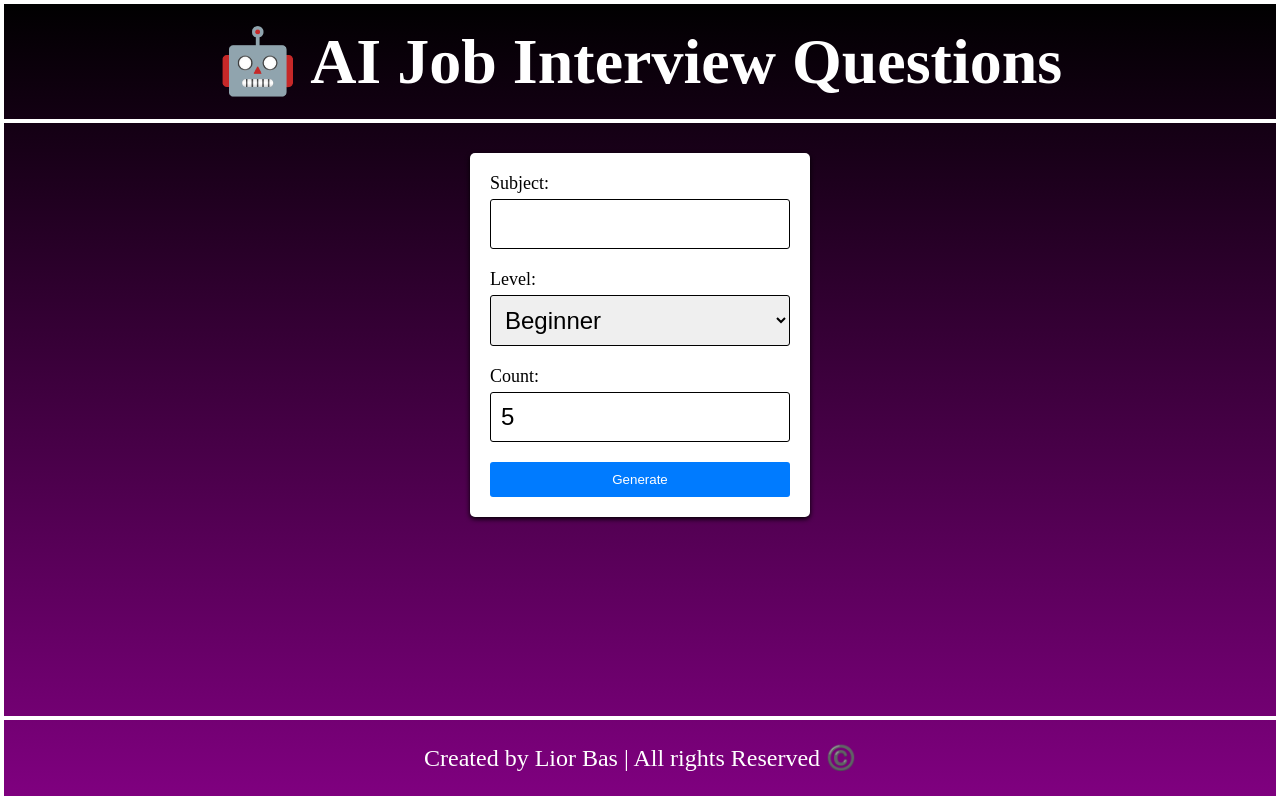
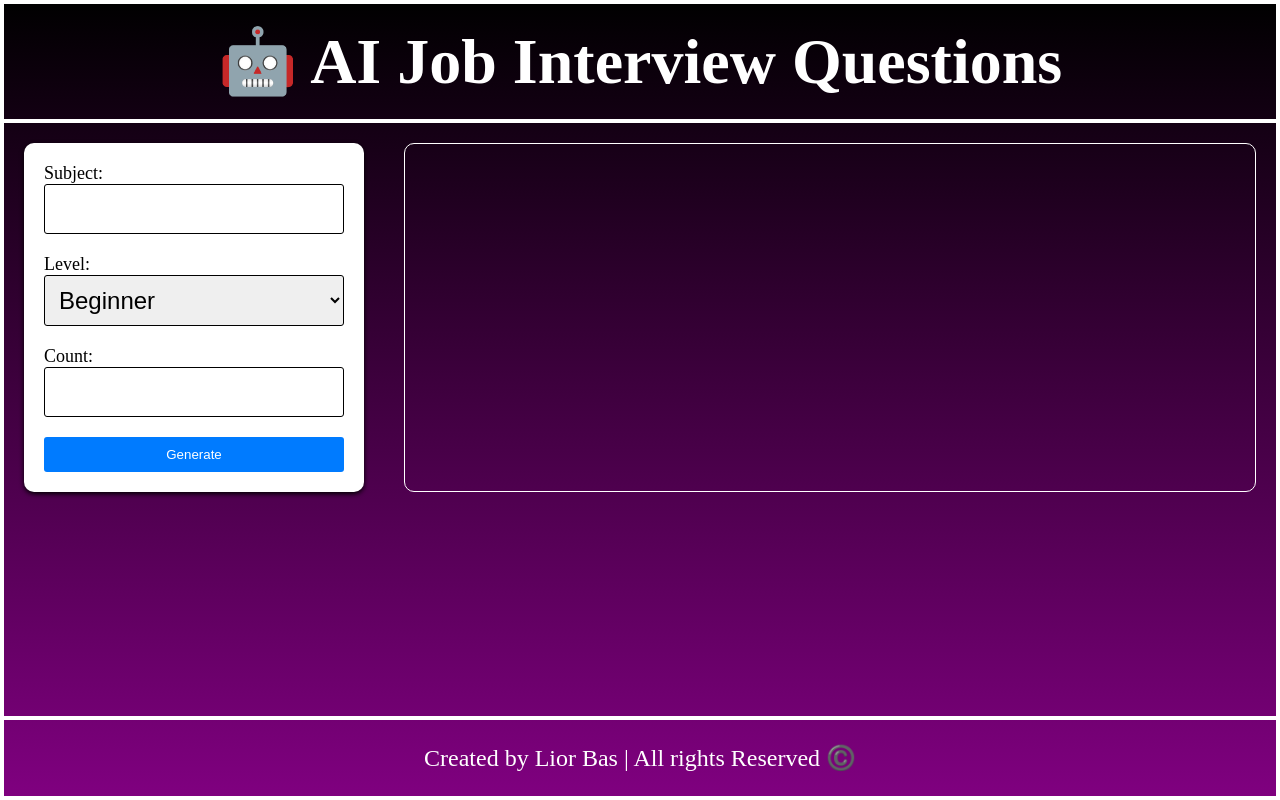
Before and after one commit to Zloof29/AI-Q-A, a React (Create React App) app: page / in a window 1280 px wide. Built offline with nearby package versions, Linux system fonts and the light colour scheme.

Commit message:
added utils&services + fixed css

```diff
--- a/package.json
+++ b/package.json
@@ -10,6 +10,7 @@
     "@types/node": "^16.18.113",
     "@types/react": "^18.3.11",
     "@types/react-dom": "^18.3.1",
+    "axios": "^1.7.7",
     "react": "^18.3.1",
     "react-dom": "^18.3.1",
     "react-hook-form": "^7.53.0",
--- a/src/Components/InterviewArea/Input/Input.module.css
+++ b/src/Components/InterviewArea/Input/Input.module.css
@@ -1,15 +1,16 @@
 .Form {
   background: white;
   padding: 20px;
-  border-radius: 5px;
+  border-radius: 10px;
   box-shadow: 0 2px 5px black;
   width: 300px;
   text-align: left;
-  margin: 30px auto;
+  margin: 20px;
 }
 
 .Label {
-  display: block;
+  /* display: block; */
+  margin-bottom: 5px;
   margin-bottom: 5px;
   color: black;
 }
--- a/src/Components/InterviewArea/Input/Input.tsx
+++ b/src/Components/InterviewArea/Input/Input.tsx
@@ -3,11 +3,15 @@ import css from "./Input.module.css";
 import { InterviewModel } from "../../../Models/InterviewModel";
 import { Level } from "../../../Models/Level";
 
-export function Input(): JSX.Element {
+type InputProps = {
+  generate: (interview: InterviewModel) => void;
+};
+
+export function Input(props: InputProps): JSX.Element {
   const { register, handleSubmit } = useForm<InterviewModel>();
 
   function send(interview: InterviewModel) {
-    console.log(interview);
+    props.generate(interview);
   }
 
   return (
@@ -18,20 +22,13 @@ export function Input(): JSX.Element {
 
         <label className={css.Label}>Level: </label>
         <select {...register("level")} required>
-          <option selected>{Level.Beginner}</option>
+          <option>{Level.Beginner}</option>
           <option>{Level.Intermediate}</option>
           <option>{Level.Expert}</option>
         </select>
 
         <label className={css.Label}>Count: </label>
-        <input
-          type="number"
-          min={1}
-          max={20}
-          value={5}
-          {...register("count")}
-          required
-        />
+        <input type="number" min={1} max={20} {...register("count")} required />
 
         <button>Generate</button>
       </form>
--- /dev/null
+++ b/src/Components/InterviewArea/Output/Output.module.css
@@ -0,0 +1,7 @@
+.Container {
+  border: 1px solid white;
+  margin: 20px;
+  padding: 20px;
+  border-radius: 10px;
+  font-size: larger;
+}
--- /dev/null
+++ b/src/Components/InterviewArea/Output/Output.tsx
@@ -0,0 +1,9 @@
+import css from "./Output.module.css";
+
+type OutputProps = {
+  qna: string;
+};
+
+export function Output(props: OutputProps): JSX.Element {
+  return <div className={css.Container}>{props.qna}</div>;
+}
--- a/src/Components/LayoutArea/Main/Main.module.css
+++ b/src/Components/LayoutArea/Main/Main.module.css
@@ -1,2 +1,7 @@
 .Container {
+  display: flex;
 }
+
+.Container > div:last-child {
+  flex: auto;
+}
--- a/src/Components/LayoutArea/Main/Main.tsx
+++ b/src/Components/LayoutArea/Main/Main.tsx
@@ -1,10 +1,22 @@
+import { useState } from "react";
+import { InterviewModel } from "../../../Models/InterviewModel";
 import { Input } from "../../InterviewArea/Input/Input";
+import { Output } from "../../InterviewArea/Output/Output";
 import css from "./Main.module.css";
 
 export function Main(): JSX.Element {
+  const [completion, setCompletion] = useState<string>("");
+
+  function fetch(interview: InterviewModel) {
+    setCompletion(
+      interview.subject + " " + interview.level + " " + interview.count
+    );
+  }
+
   return (
     <div className={css.Container}>
-      <Input />
+      <Input generate={fetch} />
+      <Output qna={completion} />
     </div>
   );
 }
--- /dev/null
+++ b/src/Utils/AppConfig.ts
@@ -0,0 +1,6 @@
+class AppConfig {
+  public readonly gptUrl = "https://api.openai.com/v1/chat/completions";
+  public readonly apiKey = "";
+}
+
+export const appConfig = new AppConfig();
--- a/tsconfig.json
+++ b/tsconfig.json
@@ -1,6 +1,5 @@
 {
   "compilerOptions": {
-    "strictNullChecks": false,
     "target": "es5",
     "lib": ["dom", "dom.iterable", "esnext"],
     "allowJs": true,
```
Also changed, not shown: src/Models/InterviewModel.ts (+9 -3 lines), src/Services/GptService.ts (added, +39 -0 lines), 2 other files (tests, documents, lock files or other folders).
